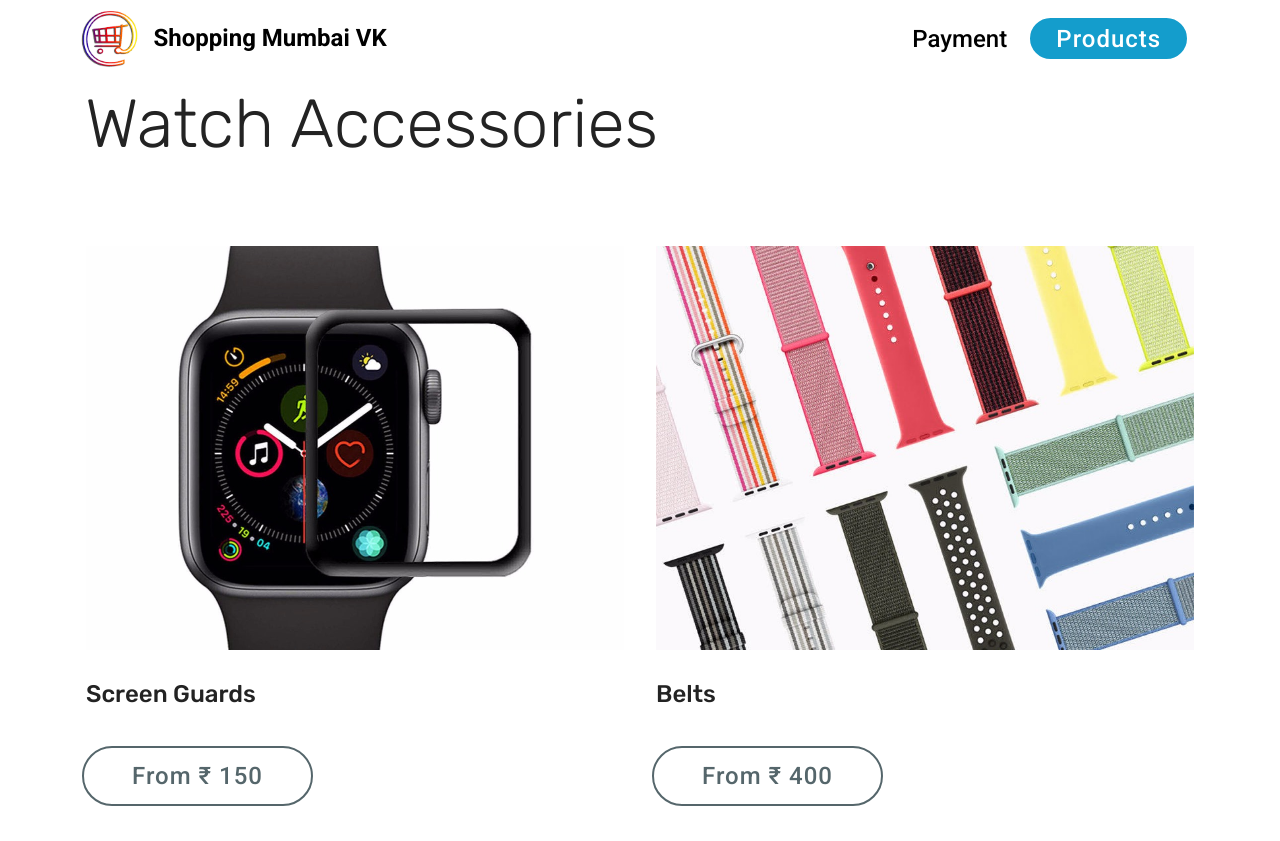
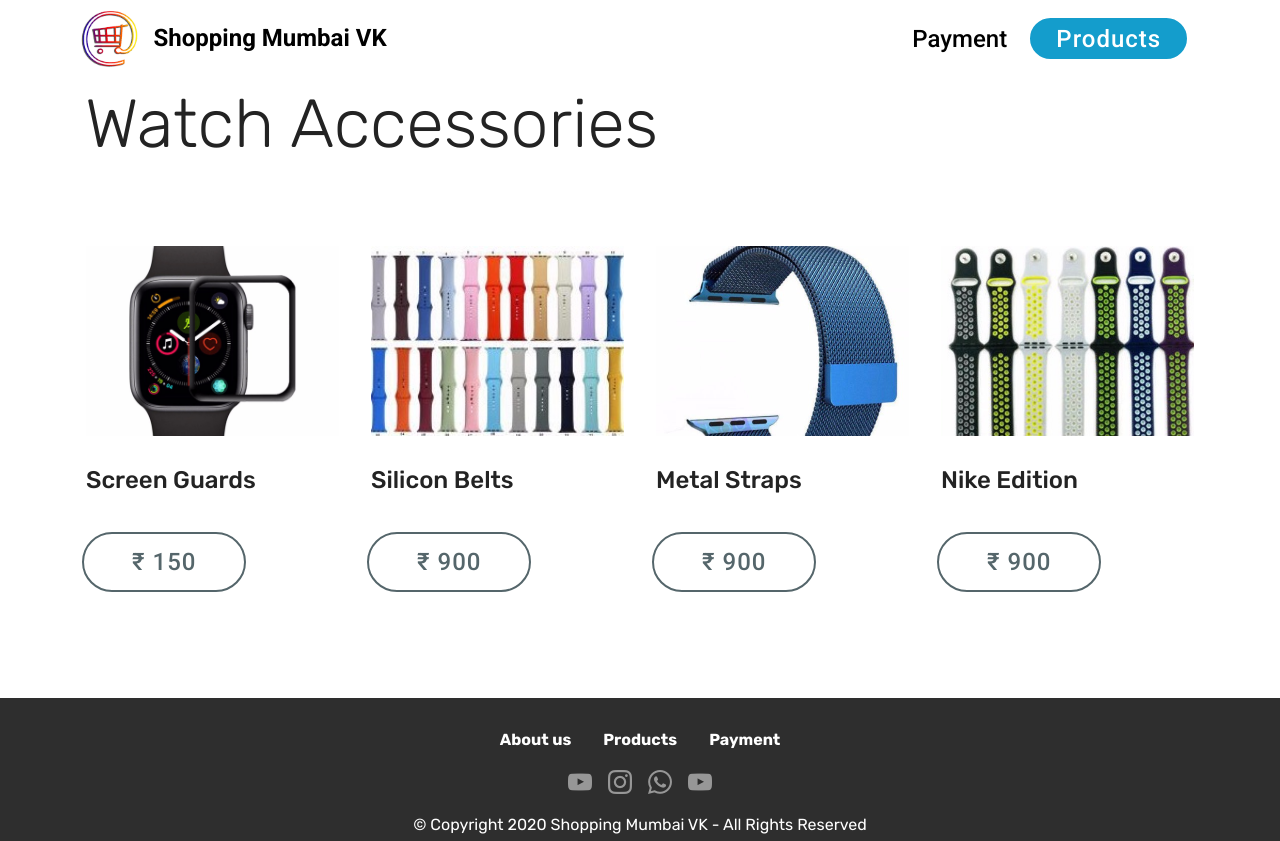
Before and after one commit to shoppingmumbaivk/shoppingmumbaivk.github.io, a plain HTML site: page page10.html in a window 1280 px wide. Shown: the top 841 px of the page. Drawn offline with Linux system fonts and the light colour scheme.

Commit message:
create github pages

```diff
--- a/page10.html
+++ b/page10.html
@@ -58,7 +58,7 @@
     </nav>
 </section>
 
-<section class="engine"><a href="https://mobirise.info/r">bootstrap templates</a></section><section class="services1 cid-s7Q73swJyJ" id="services1-1f">
+<section class="engine"><a href="https://mobirise.info/r">free bootstrap templates</a></section><section class="services1 cid-s7Q73swJyJ" id="services1-1f">
     <!---->
 
     <!---->
@@ -74,7 +74,7 @@
 
             </div>
             <!--Card-1-->
-            <div class="card col-12 col-md-6 p-3">
+            <div class="card col-12 col-md-6 p-3 col-lg-3">
                 <div class="card-wrapper">
                     <div class="card-img">
                         <img src="assets/images/62994533-34aa-4e9e-821c-8dfef0ab70a9-1076x1076.jpeg" alt="Mobirise" title="">
@@ -84,31 +84,56 @@
                             Screen Guards</h4>
 
                         <!--Btn-->
-                        <div class="mbr-section-btn align-left"><a href="https://api.whatsapp.com/send?phone=917097123412&text=I%27m%20interested%20in%20buying%20iWatch%20Screen%20Protector" class="btn btn-warning-outline display-4" target="_blank">
-                                From ₹ 150</a></div>
+                        <div class="mbr-section-btn align-left"><a href="https://api.whatsapp.com/send?phone=917097123412&text=I%27m%20interested%20in%20buying%20iWatch%20Screen%20Protector" class="btn btn-warning-outline display-4" target="_blank">₹ 150</a></div>
                     </div>
                 </div>
             </div>
             <!--Card-2-->
-            <div class="card col-12 col-md-6 p-3 last-child">
+            <div class="card col-12 col-md-6 p-3 col-lg-3">
                 <div class="card-wrapper">
                     <div class="card-img">
-                        <img src="assets/images/apple-watch-series3-springbands-032118-big.jpg.large-816x620.jpeg" alt="Mobirise" title="">
+                        <img src="assets/images/for-apple-watch-band-silicone-38mm-42mm-silicone-band-for-apple-watch-strap-sport-300x300.jpeg" alt="Mobirise" title="">
                     </div>
                     <div class="card-box">
-                        <h4 class="card-title mbr-fonts-style display-5">
-                            Belts</h4>
+                        <h4 class="card-title mbr-fonts-style display-5">Silicon Belts</h4>
 
                         <!--Btn-->
-                        <div class="mbr-section-btn align-left"><a href="https://api.whatsapp.com/send?phone=917097123412&text=I%27m%20interested%20in%20buying%20iWatch%20Belts" class="btn btn-warning-outline display-4" target="_blank">
-                                From ₹ 400</a></div>
+                        <div class="mbr-section-btn align-left"><a href="https://api.whatsapp.com/send?phone=917097123412&text=I%27m%20interested%20in%20buying%20iWatch%20Silicone%20Belts" class="btn btn-warning-outline display-4" target="_blank">₹ 900</a></div>
                     </div>
                 </div>
             </div>
             <!--Card-3-->
+            <div class="card col-12 col-md-6 p-3 col-lg-3">
+                <div class="card-wrapper">
+                    <div class="card-img">
+                        <img src="assets/images/item-xl-27005285-56740613-506x496.jpeg" alt="Mobirise" title="">
+                    </div>
+                    <div class="card-box">
+                        <h4 class="card-title mbr-fonts-style display-5">
+                            Metal Straps</h4>
 
+                        <!--Btn-->
+                        <div class="mbr-section-btn align-left"><a href="https://api.whatsapp.com/send?phone=917097123412&text=I%27m%20interested%20in%20buying%20iWatch%20Metal%20Belts" class="btn btn-warning-outline display-4" target="_blank">
+                                ₹ 900</a></div>
+                    </div>
+                </div>
+            </div>
             <!--Card-4-->
+            <div class="card col-12 col-md-6 p-3 col-lg-3 last-child">
+                <div class="card-wrapper">
+                    <div class="card-img">
+                        <img src="assets/images/33dbbb5b99246eb327f2aea3c3508ed3-506x506.jpeg" alt="Mobirise" title="">
+                    </div>
+                    <div class="card-box">
+                        <h4 class="card-title mbr-fonts-style display-5">
+                            Nike Edition&nbsp;</h4>
 
+                        <!--Btn-->
+                        <div class="mbr-section-btn align-left"><a href="https://api.whatsapp.com/send?phone=917097123412&text=I%27m%20interested%20in%20buying%20iWatch%20Nike%20Edition%20Belts" class="btn btn-warning-outline display-4" target="_blank">
+                                ₹ 900</a></div>
+                    </div>
+                </div>
+            </div>
         </div>
     </div>
 </section>
```
Also changed, not shown: assets/images/hashes.json (+1 -1 lines), index.html (+1 -1 lines), page1.html (+1 -1 lines), page11.html (+1 -1 lines), page12.html (+2 -2 lines), page13.html (+1 -1 lines), page2.html (+1 -1 lines), page3.html (+1 -1 lines), page4.html (+1 -1 lines), page5.html (+1 -1 lines), page6.html (+1 -1 lines), page7.html (+1 -1 lines), page8.html (+1 -1 lines), assets/images/33dbbb5b99246eb327f2aea3c3508ed3-506x506.jpeg (added), 2 more files.
